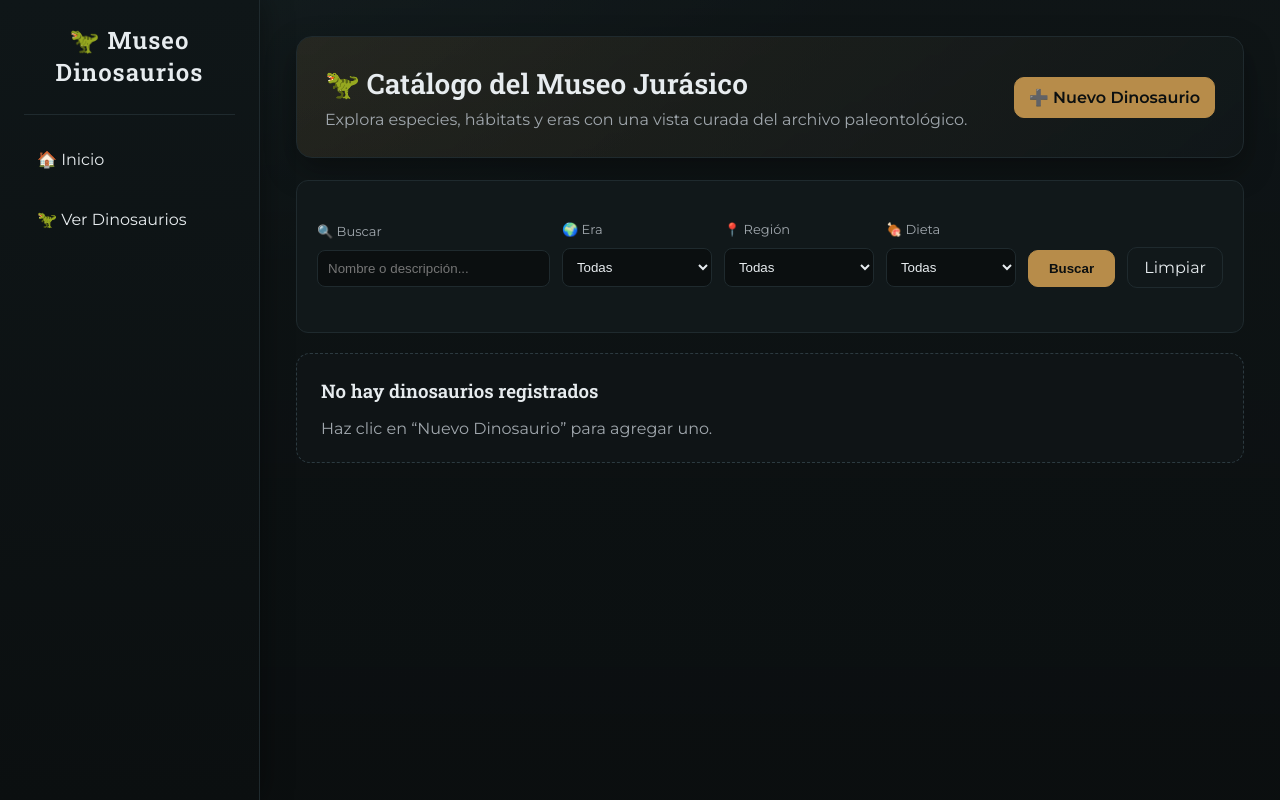
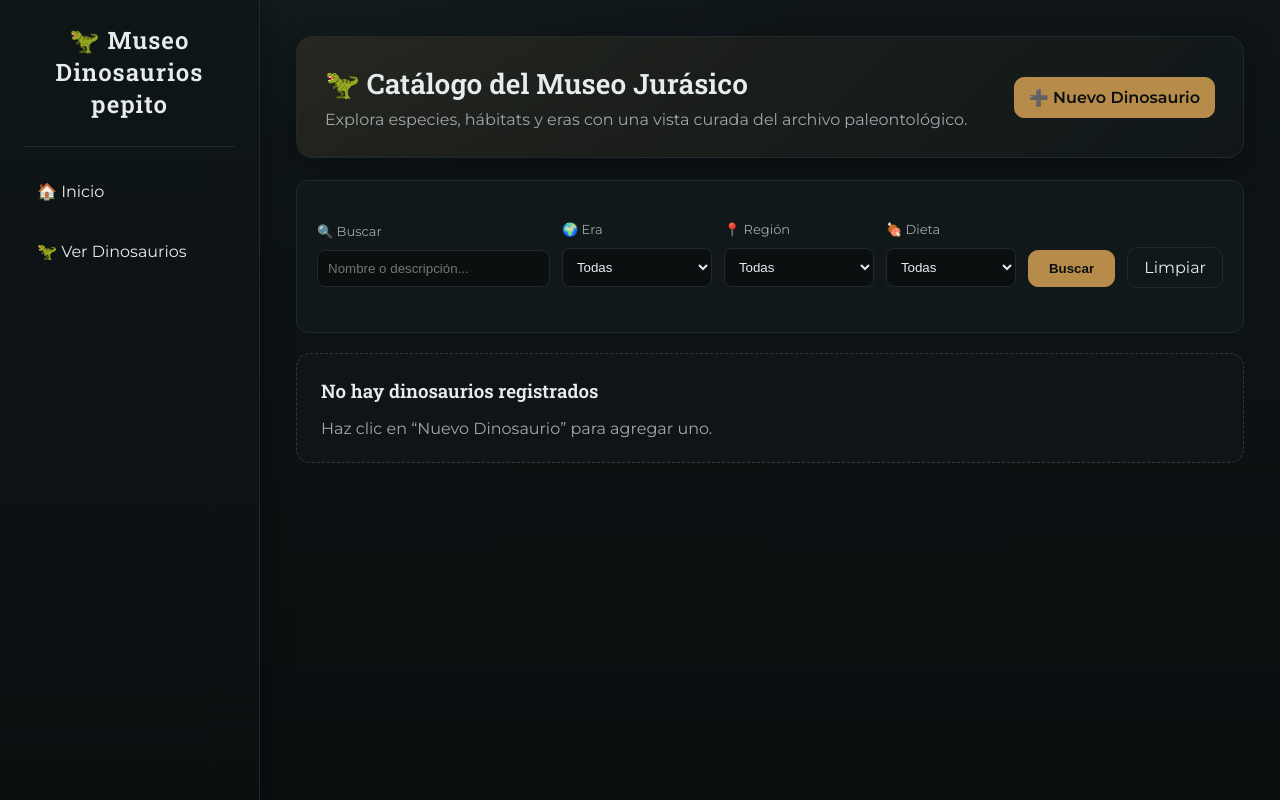
Before and after one commit to ThomasCastelo/trabajo_implantacion, a Python web app: template template/dinosaurios.html in a window 1280 px wide. Run offline with Jinja, Linux system fonts and the light colour scheme; the template is opened without the code that fills it, so the values that code supplies are empty.

Commit message:
definitivo1

```diff
--- a/template/base.html
+++ b/template/base.html
@@ -223,7 +223,7 @@
     <!-- Barra lateral -->
     <div class="sidebar">
         <div class="sidebar-header">
-            <h2>🦖 Museo Dinosaurios </h2>
+            <h2>🦖 Museo Dinosaurios pepito </h2>
             {% if usuario %}
             <div class="user-info">
                 <strong>{{ usuario.username }}</strong>
```
